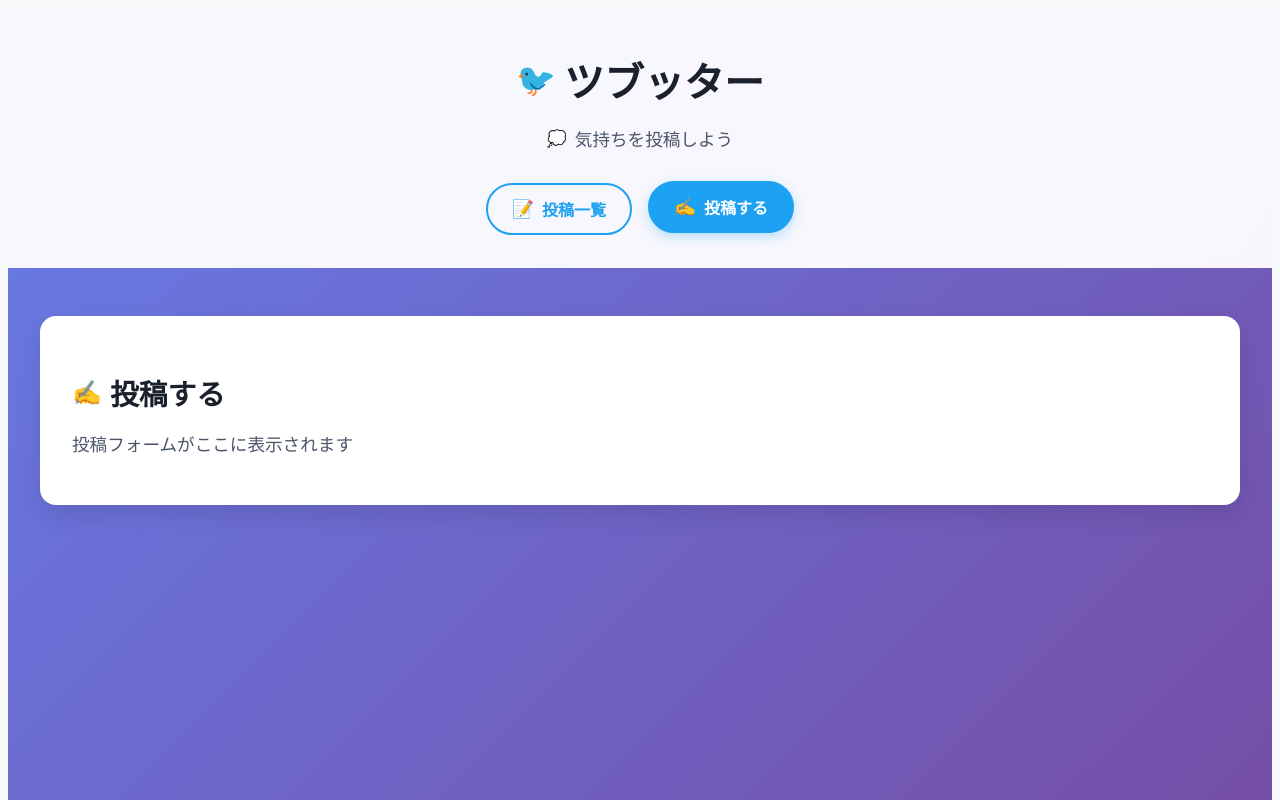
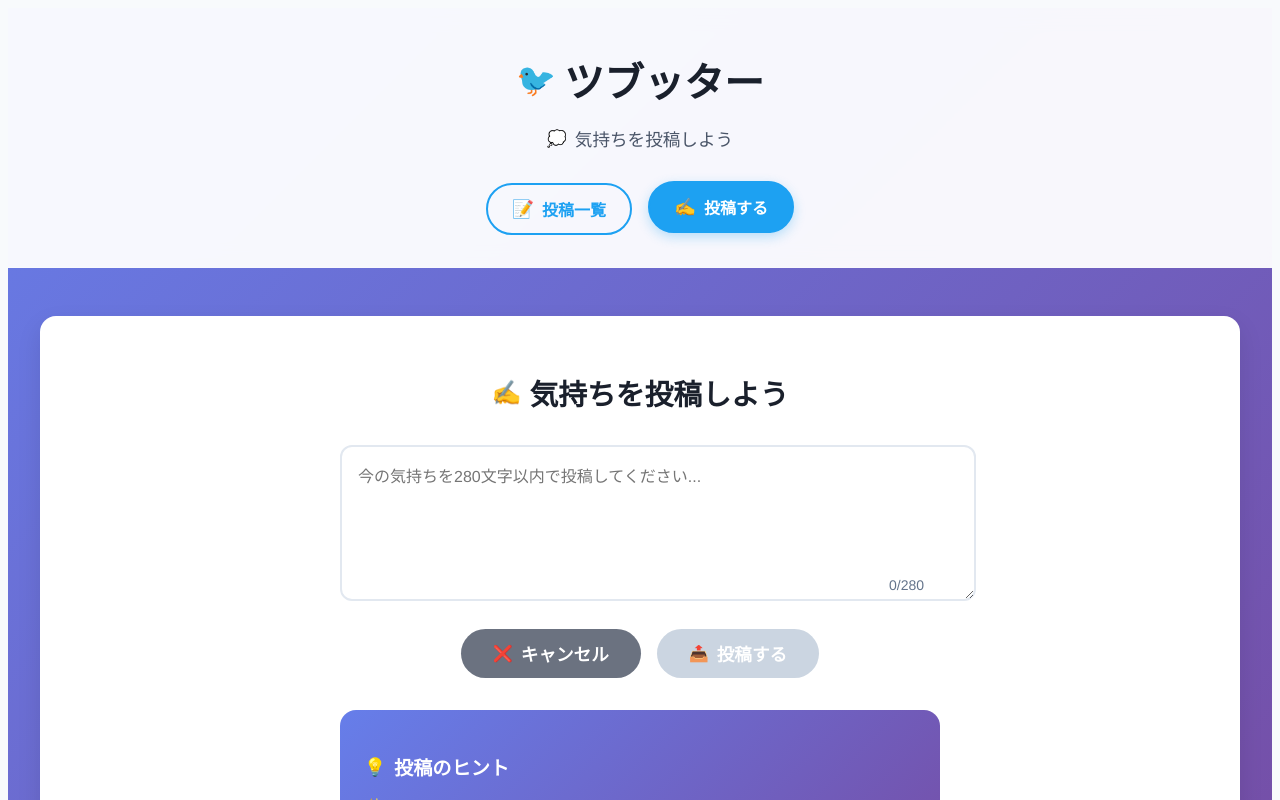
Before and after one commit to yuino-medaka/tsubutter, a Vue app: page / in a window 1280 px wide. Both pictures are taken after a click on the button "✍️ 投稿する". Shown: the top 800 px of the page. Built offline with nearby package versions, Linux system fonts and the light colour scheme.

Commit message:
feat: 投稿フォームを完全実装 - テキストエリア、キャンセルボタン、投稿ボタン、文字数カウンター、投稿のヒントを追加

```diff
--- a/src/App.vue
+++ b/src/App.vue
@@ -4,9 +4,54 @@ import { ref } from 'vue'
 const appTitle = ref('ツブッター')
 const subtitle = ref('気持ちを投稿しよう')
 const activeTab = ref('posts')
+const content = ref('')
+const isSubmitting = ref(false)
+const message = ref('')
 
 const switchTab = (tab) => {
   activeTab.value = tab
+}
+
+const submitPost = async () => {
+  if (!content.value.trim()) {
+    message.value = '投稿内容を入力してください'
+    return
+  }
+
+  if (content.value.length > 280) {
+    message.value = '投稿は280文字以内で入力してください'
+    return
+  }
+
+  isSubmitting.value = true
+  message.value = ''
+
+  try {
+    // ここでSupabaseに投稿を保存する処理を追加予定
+    message.value = '投稿が完了しました！'
+    content.value = ''
+  } catch (error) {
+    console.error('投稿エラー:', error)
+    message.value = '投稿に失敗しました: ' + error.message
+  } finally {
+    isSubmitting.value = false
+  }
+}
+
+const cancelPost = () => {
+  if (content.value.trim()) {
+    if (confirm('入力内容を削除して投稿をキャンセルしますか？')) {
+      content.value = ''
+      message.value = ''
+    }
+  } else {
+    content.value = ''
+    message.value = ''
+  }
+}
+
+const clearMessage = () => {
+  message.value = ''
 }
 </script>
 
@@ -64,13 +109,85 @@ const switchTab = (tab) => {
 
         <!-- 投稿フォームタブ -->
         <div v-if="activeTab === 'post'" style="background: white; border-radius: 1rem; padding: 2rem; box-shadow: 0 10px 25px rgba(0, 0, 0, 0.1); margin-top: 1rem;">
-          <h2 style="font-size: 1.8rem; color: #1a202c; margin-bottom: 1rem; display: flex; align-items: center; gap: 0.5rem;">
+          <h2 style="font-size: 1.8rem; color: #1a202c; margin-bottom: 2rem; text-align: center; display: flex; align-items: center; justify-content: center; gap: 0.5rem;">
             <span style="font-size: 1.5rem;">✍️</span>
-            投稿する
+            気持ちを投稿しよう
           </h2>
-          <p style="color: #4a5568; font-size: 1.1rem;">
-            投稿フォームがここに表示されます
-          </p>
+
+          <div style="max-width: 600px; margin: 0 auto;">
+            <div style="position: relative; margin-bottom: 1.5rem;">
+              <textarea
+                v-model="content"
+                placeholder="今の気持ちを280文字以内で投稿してください..."
+                :maxlength="280"
+                :disabled="isSubmitting"
+                @input="clearMessage"
+                style="width: 100%; min-height: 120px; padding: 1rem; border: 2px solid #e2e8f0; border-radius: 0.75rem; font-size: 1rem; font-family: inherit; resize: vertical; transition: border-color 0.3s ease;"
+              ></textarea>
+
+              <div :style="[
+                'position: absolute; bottom: 0.5rem; right: 0.5rem; font-size: 0.875rem; background: rgba(255, 255, 255, 0.9); padding: 0.25rem 0.5rem; border-radius: 0.25rem; transition: color 0.3s ease;',
+                content.length > 250 ? 'color: #f59e0b; font-weight: 600;' : 'color: #64748b;'
+              ]">
+                {{ content.length }}/280
+              </div>
+            </div>
+
+            <div style="display: flex; justify-content: center; gap: 1rem; flex-wrap: wrap; margin-bottom: 1rem;">
+              <button
+                @click="cancelPost"
+                :disabled="isSubmitting"
+                style="padding: 0.75rem 2rem; font-size: 1.1rem; font-weight: 600; border-radius: 2rem; min-width: 150px; display: flex; align-items: center; justify-content: center; gap: 0.5rem; transition: all 0.3s ease; border: none; cursor: pointer; background: #6b7280; color: white;"
+              >
+                <span style="font-size: 1rem;">❌</span>
+                キャンセル
+              </button>
+
+              <button
+                @click="submitPost"
+                :disabled="isSubmitting || !content.trim()"
+                style="padding: 0.75rem 2rem; font-size: 1.1rem; font-weight: 600; border-radius: 2rem; min-width: 150px; display: flex; align-items: center; justify-content: center; gap: 0.5rem; transition: all 0.3s ease; border: none; cursor: pointer; background: #1da1f2; color: white;"
+              >
+                <span v-if="isSubmitting" style="font-size: 1rem;">⏳</span>
+                <span v-else style="font-size: 1rem;">📤</span>
+                <span v-if="isSubmitting">投稿中...</span>
+                <span v-else>投稿する</span>
+              </button>
+            </div>
+
+            <div v-if="message" :style="[
+              'margin-top: 1rem; padding: 0.75rem 1rem; border-radius: 0.5rem; text-align: center; font-weight: 500; display: flex; align-items: center; justify-content: center; gap: 0.5rem;',
+              message.includes('失敗') ? 'background-color: #fef2f2; color: #dc2626; border: 1px solid #fecaca;' : 'background-color: #dcfce7; color: #166534; border: 1px solid #bbf7d0;'
+            ]">
+              <span style="font-size: 1.1rem;">{{ message.includes('完了') ? '✅' : '⚠️' }}</span>
+              {{ message }}
+            </div>
+
+            <div style="background: linear-gradient(135deg, #667eea 0%, #764ba2 100%); color: white; border-radius: 1rem; padding: 1.5rem; margin-top: 2rem;">
+              <h3 style="margin-bottom: 1rem; font-size: 1.2rem; display: flex; align-items: center; gap: 0.5rem;">
+                <span style="font-size: 1.1rem;">💡</span>
+                投稿のヒント
+              </h3>
+              <ul style="list-style: none; padding: 0; margin: 0;">
+                <li style="margin-bottom: 0.5rem; padding-left: 1.5rem; position: relative;">
+                  <span style="position: absolute; left: 0;">✨</span>
+                  今の気持ちや考えを自由に書いてみましょう
+                </li>
+                <li style="margin-bottom: 0.5rem; padding-left: 1.5rem; position: relative;">
+                  <span style="position: absolute; left: 0;">✨</span>
+                  短い文章でも大丈夫です
+                </li>
+                <li style="margin-bottom: 0.5rem; padding-left: 1.5rem; position: relative;">
+                  <span style="position: absolute; left: 0;">✨</span>
+                  絵文字も使えます 😊
+                </li>
+                <li style="margin-bottom: 0.5rem; padding-left: 1.5rem; position: relative;">
+                  <span style="position: absolute; left: 0;">✨</span>
+                  他の人の投稿も見てみましょう
+                </li>
+              </ul>
+            </div>
+          </div>
         </div>
       </div>
     </main>
@@ -83,11 +200,27 @@ const switchTab = (tab) => {
   min-height: 100vh;
 }
 
-button:hover {
-  background: #1da1f2 !important;
-  color: white !important;
+button:hover:not(:disabled) {
   transform: translateY(-2px);
   box-shadow: 0 4px 12px rgba(29, 161, 242, 0.3);
   transition: all 0.3s ease;
 }
+
+button:disabled {
+  background-color: #cbd5e1 !important;
+  cursor: not-allowed;
+  transform: none;
+  box-shadow: none;
+}
+
+textarea:focus {
+  outline: none;
+  border-color: #1da1f2;
+  box-shadow: 0 0 0 3px rgba(29, 161, 242, 0.1);
+}
+
+textarea:disabled {
+  background-color: #f1f5f9;
+  cursor: not-allowed;
+}
 </style>
```
